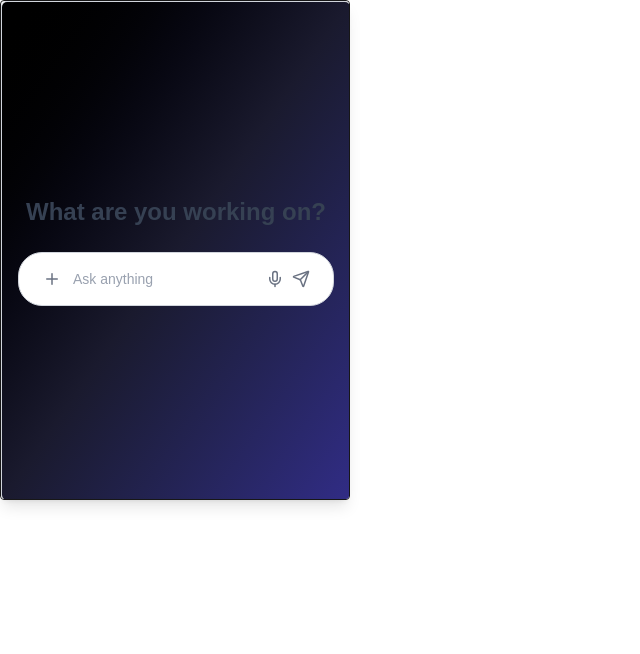
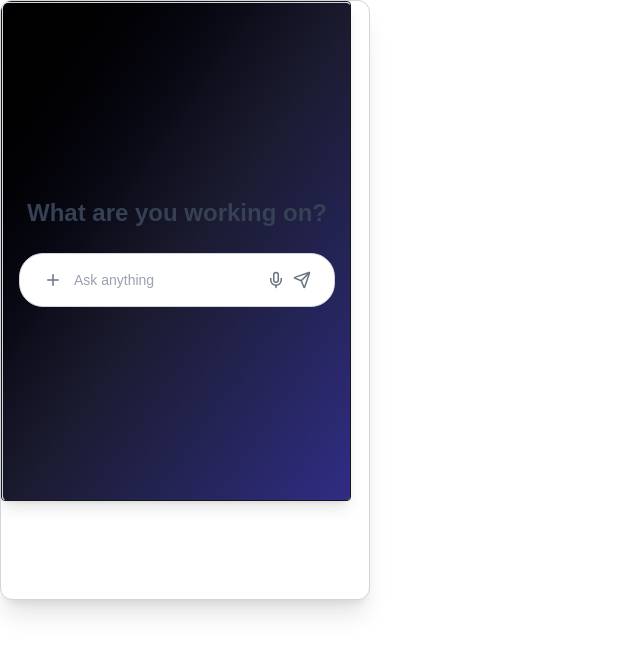
Before and after one commit to muhammad-12345/AI-Chatbot, a Next.js app: page /embed in a window 1280 px wide. Shown: the top 654 px of the page, without its empty margins (0-640 px from the left). Built offline with nearby package versions, Linux system fonts and the light colour scheme; no server answers; the database is empty.

Commit message:
updated iframe

```diff
--- a/src/app/client-layout.tsx
+++ b/src/app/client-layout.tsx
@@ -1,16 +1,28 @@
-'use client';
+'use client'
 
-import { useEffect, useState } from 'react';
-import ContextProvider from '@/context/ContextProvider';
+import { useEffect, useState } from 'react'
+import ContextProvider from '@/context/ContextProvider'
 
 export default function ClientLayout({ children }: { children: React.ReactNode }) {
-  const [mounted, setMounted] = useState(false);
+  const [mounted, setMounted] = useState(false)
 
   useEffect(() => {
-    setMounted(true);
-  }, []);
+    setMounted(true)
+  }, [])
 
-  if (!mounted) return null;
+  if (!mounted) return null
 
-  return <ContextProvider>{children}</ContextProvider>;
+  return (
+    <ContextProvider>
+      <div
+        className="w-[370px] h-[600px] rounded-xl shadow-xl border border-gray-300 overflow-hidden flex flex-col bg-white dark:bg-[#1a1a1a]"
+        style={{
+          maxWidth: '100%',
+          maxHeight: '100%',
+        }}
+      >
+        {children}
+      </div>
+    </ContextProvider>
+  )
 }
--- a/src/app/embed/page.tsx
+++ b/src/app/embed/page.tsx
@@ -2,14 +2,17 @@
 
 import { Suspense } from 'react'
 import EmbedLoader from './EmbedLoader'
+import ClientLayout from '../client-layout' // ✅ correct relative import
 
 // Optional: Avoid static rendering
 export const dynamic = 'force-dynamic'
 
 export default function EmbedPage() {
   return (
-    <Suspense fallback={<div>Loading...</div>}>
-      <EmbedLoader />
-    </Suspense>
+    <ClientLayout>
+      <Suspense fallback={<div>Loading...</div>}>
+        <EmbedLoader />
+      </Suspense>
+    </ClientLayout>
   )
 }
--- a/src/app/layout.tsx
+++ b/src/app/layout.tsx
@@ -7,8 +7,8 @@ const geistSans = Geist({ variable: '--font-geist-sans', subsets: ['latin'] })
 const geistMono = Geist_Mono({ variable: '--font-geist-mono', subsets: ['latin'] })
 
 export const metadata: Metadata = {
-  title: 'Create Next App',
-  description: 'Generated by create next app',
+  title: 'Promptly',
+  description: 'Generated by Promptly',
 }
 
 export default function RootLayout({ children }: { children: React.ReactNode }) {
--- a/src/components/Chatbox.tsx
+++ b/src/components/Chatbox.tsx
@@ -54,7 +54,7 @@ export default function ChatBox({ client, compact }: ChatBoxProps) {
     <div className={compact ? 'w-[350px] h-[500px] shadow-lg rounded-md overflow-hidden border border-gray-300' : 'w-full h-screen'}>
       <div className={`flex flex-col w-full ${compact ? 'h-full' : 'h-screen'}  bg-gradient-to-br from-black via-[#1a1a2e] to-indigo-900`}>
         <div className="flex flex-col h-screen w-full bg-gradient-to-br from-black via-[#1a1a2e] to-indigo-900">
-          <div className={`flex-1 overflow-y-auto px-4 py-6 ${isEmpty ? 'flex items-center justify-center' : ''}`}>
+          <div className={`flex-1 overflow-y-auto px-4 py-6 scrollbar-thin scrollbar-thumb-gray-600 scrollbar-track-transparent ${isEmpty ? 'flex items-center justify-center' : ''}`}>
             <div className="w-full max-w-2xl mx-auto">
               {isEmpty ? (
                 <div className="flex flex-col items-center justify-center w-full space-y-6 text-center">
```
